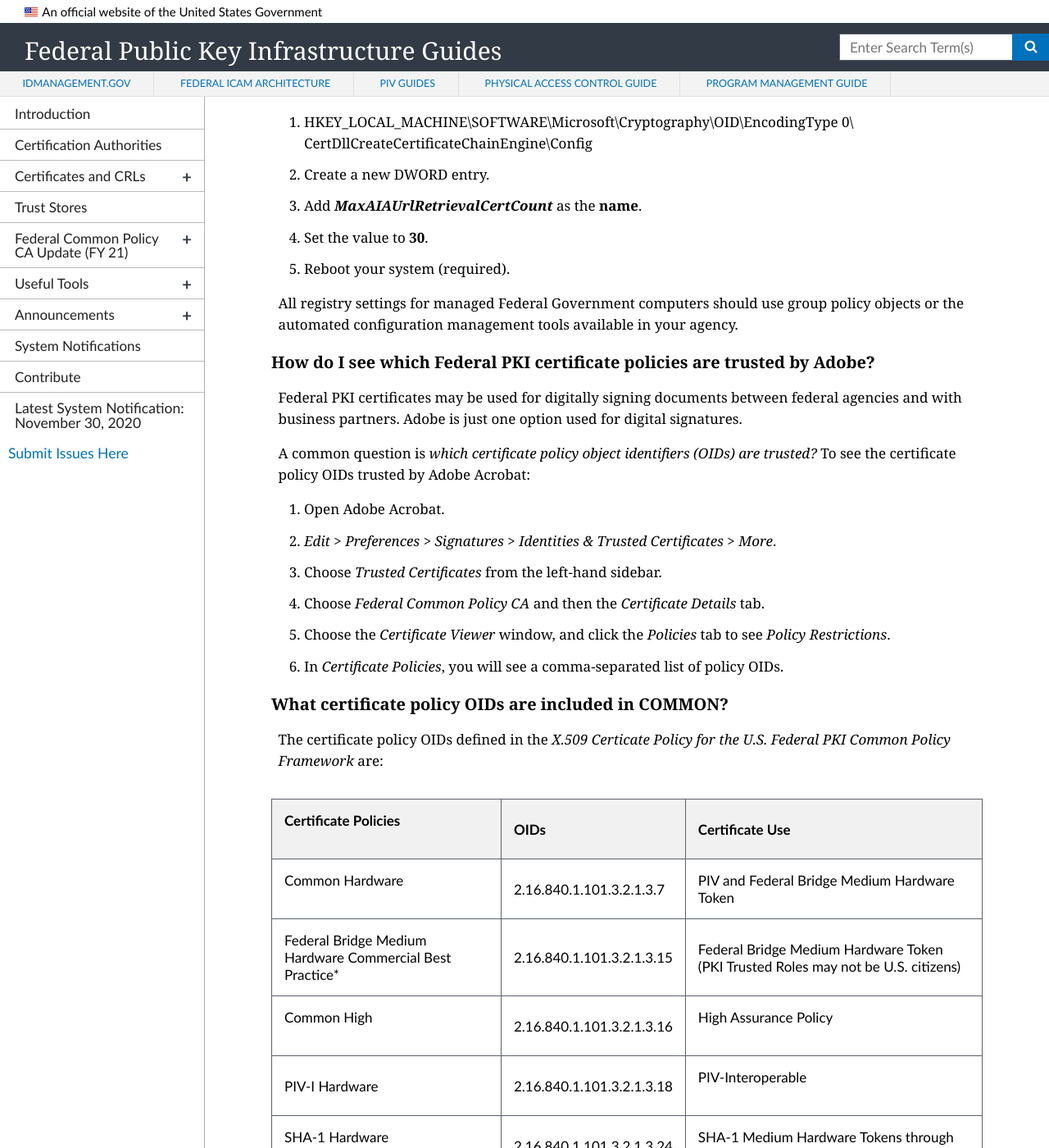
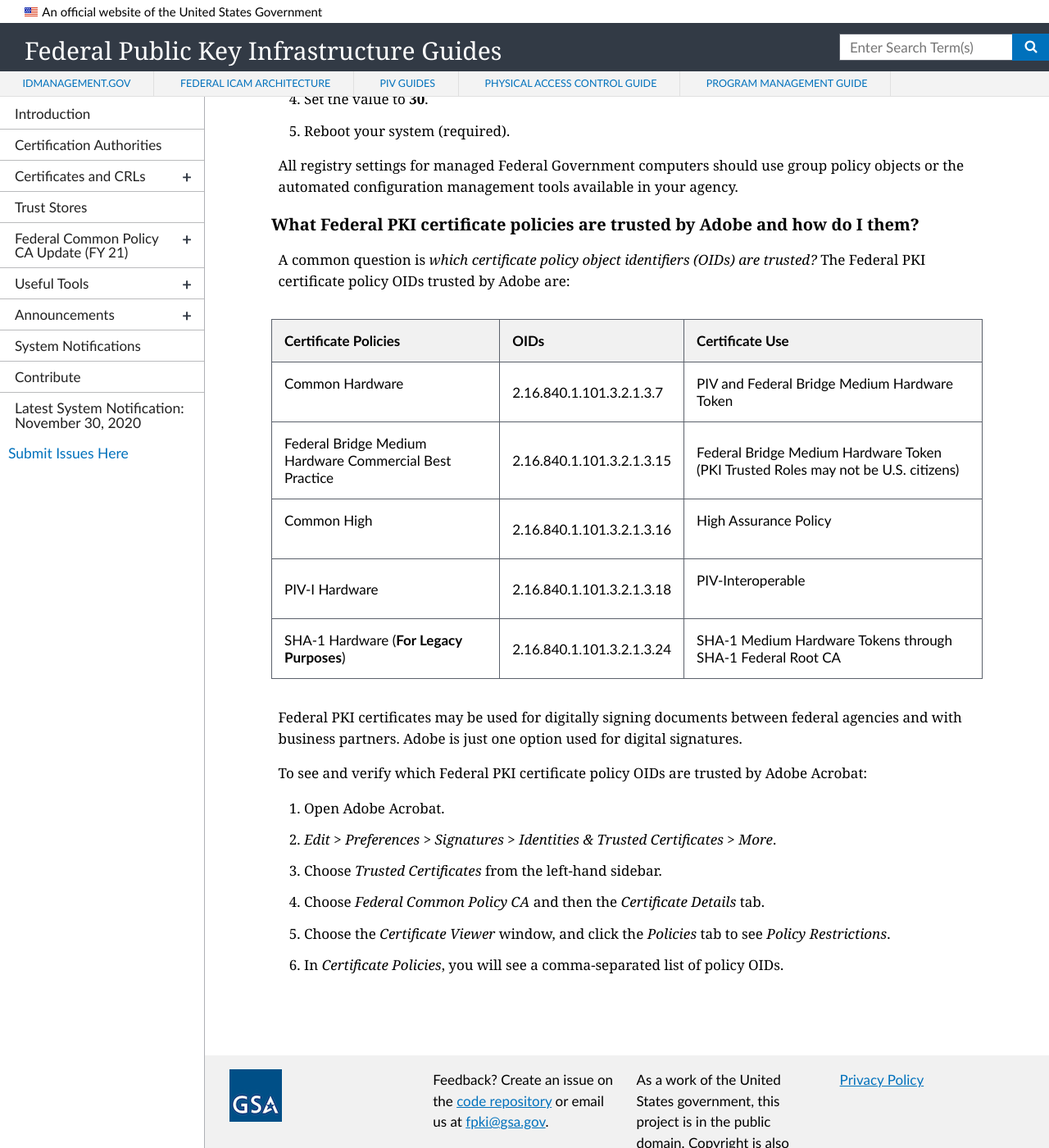
Before and after one commit to GSA/fpki-guides, a Jekyll site: the page built from _truststores/00_index.md, in a window 1280 px wide and 1400 px high, scrolled down 2195 px. Shown: the whole window at 82% size. Built offline with Jekyll 4.4.1, drawn with Linux system fonts in a browser that asks for light colours; nearby versions of some CDN libraries; some of the changed lines change nothing that is shown; some of the changed text lies outside the part shown.

Commit message:
Update 00_index.md
fixes #770

```diff
--- a/_truststores/00_index.md
+++ b/_truststores/00_index.md
@@ -10,8 +10,7 @@
 * [What is a trust store?](#what-is-a-trust-store)
 * [What are the most commonly used trust stores?](#what-are-the-most-commonly-used-trust-stores)
 * [How do I set dynamic path validation for the Microsoft trust store in Windows operating systems?](#how-do-i-set-dynamic-path-validation-for-the-microsoft-trust-store-in-windows-operating-systems)
-* [How do I see which Federal PKI certificate policies are trusted by Adobe?](#how-do-i-see-which-federal-pki-certificate-policies-are-trusted-by-adobe)
-
+* [What Federal PKI certificate policies are trusted by Adobe and how do I see them?](#what-federal-pki-certificate-policies-are-trusted-by-adobe-and-how-do-I-them)
 
 ### What is a trust store?
 There are millions of identity certificates issued to people and devices around the world.  Certificates constantly change as some are revoked and others are issued&mdash;far too many for your computer to maintain an up-to-date list.
@@ -23,16 +22,14 @@
 
 Here are some common trust stores. If the Federal Common Policy CA (FCPCA) (i.e., COMMON) root certificate is included in a trust store and distributed by _default_, the _Includes FCPCA (COMMON)?_ column below will say _Yes_.
 
-{% include alert-info.html content="The Federal Common Policy CA root certificate will be removed from the Microsoft trust store. It has already been removed from the Apple trust store.  Please see the Announcements for more informations and Solutions sections for mitigation actions that you should take as soon as possible. " %}
-
-Trust Store|Includes FCPCA<br>(COMMON)?|Trust Store Manager|Platforms Serviced|Program Information Location
----|---|---|---|---
-Microsoft Trusted Root Certificate Program|Yes (COMMON removal pending)|Microsoft Management Console|Windows OS, Internet Explorer Browser, Outlook|http://aka.ms/RootCert
-Apple Root Certificate Program|No|Keychain Access Utility|macOS, iOS, tvOS, WatchOS, Safari Browser|https://www.apple.com/certificateauthority/ca_program.html
-Mozilla Network Security Services (NSS)|No |Browser trust store|Firefox, Thunderbird, Linux Operating Systems|https://www.mozilla.org/en-US/about/governance/policies/security-group/certs/policy/
-Adobe Approved Trust List|Yes|Application trust store|Adobe Acrobat|https://helpx.adobe.com/acrobat/kb/approved-trust-list2.html
-Java Root Certificate Program|No|Java Applet|Java Distributions|http://www.oracle.com/technetwork/java/javase/javasecarootcertsprogram-1876540.html
-Google|No|Google Admin Console|Android OS, Chromium OS|https://www.chromium.org/Home/chromium-security/root-ca-policy
+Trust Store|Includes FCPCA<br>(COMMON)?|Includes FCPCA G2|Trust Store Manager|Platforms Serviced|Program Information Location
+---|---|---|---|---|---
+Microsoft Trusted Root Certificate Program|Yes (COMMON removal pending)| No |Microsoft Management Console|Windows OS, Internet Explorer Browser, Outlook|http://aka.ms/RootCert
+Apple Root Certificate Program|No|No|Keychain Access Utility|macOS, iOS, tvOS, WatchOS, Safari Browser|https://www.apple.com/certificateauthority/ca_program.html
+Mozilla Network Security Services (NSS)|No |No|Browser trust store|Firefox, Thunderbird, Linux Operating Systems|https://www.mozilla.org/en-US/about/governance/policies/security-group/certs/policy/
+Adobe Approved Trust List|Yes|No|Application trust store|Adobe Acrobat|https://helpx.adobe.com/acrobat/kb/approved-trust-list2.html
+Java Root Certificate Program|No|No|Java Applet|Java Distributions|http://www.oracle.com/technetwork/java/javase/javasecarootcertsprogram-1876540.html
+Google|No|No|Google Admin Console|Android OS, Chromium OS|https://www.chromium.org/Home/chromium-security/root-ca-policy
 Opera|Uses Mozilla
 
 {% include alert-info.html content="Google Chrome uses the trust store of the operating system on Microsoft, Apple, and Android systems. Linux-based systems distribute the Mozilla NSS Library, which may be modified by each version of Linux." %}
@@ -51,11 +48,21 @@
 
 All registry settings for managed Federal Government computers should use group policy objects or the automated configuration management tools available in your agency.
 
-### How do I see which Federal PKI certificate policies are trusted by Adobe?
+### What Federal PKI certificate policies are trusted by Adobe and how do I them?
+
+A common question is *which certificate policy object identifiers (OIDs) are trusted?* The Federal PKI certificate policy OIDs trusted by Adobe are:
+
+| Certificate Policies | OIDs | Certificate Use |
+|:---------------------|:-----|:----------------|
+| Common Hardware                               | 2.16.840.1.101.3.2.1.3.7  | PIV and Federal Bridge Medium Hardware Token                                      |
+| Federal Bridge Medium Hardware Commercial Best Practice | 2.16.840.1.101.3.2.1.3.15 | Federal Bridge Medium Hardware Token (PKI Trusted Roles may not be U.S. citizens) |
+| Common High                                   | 2.16.840.1.101.3.2.1.3.16 | High Assurance Policy                                                             |
+| PIV-I Hardware                                | 2.16.840.1.101.3.2.1.3.18 | PIV-Interoperable                                                                 |
+| SHA-1 Hardware (**For Legacy Purposes**)    	| 2.16.840.1.101.3.2.1.3.24	| SHA-1 Medium Hardware Tokens through SHA-1 Federal Root CA        |
 
 Federal PKI certificates may be used for digitally signing documents between federal agencies and with business partners.  Adobe is just one option used for digital signatures.
 
-A common question is *which certificate policy object identifiers (OIDs) are trusted?* To see the certificate policy OIDs trusted by Adobe Acrobat:
+To see and verify which Federal PKI certificate policy OIDs are trusted by Adobe Acrobat:
 
   1. Open Adobe Acrobat.
   1. _Edit_ > _Preferences_ > _Signatures_ > _Identities & Trusted Certificates_ > _More_.
@@ -63,15 +70,3 @@
   3. Choose _Federal Common Policy CA_ and then the _Certificate Details_ tab.
   3. Choose the _Certificate Viewer_ window, and click the _Policies_ tab to see _Policy Restrictions_.
   4. In _Certificate Policies_, you will see a comma-separated list of policy OIDs.
-
-### What certificate policy OIDs are included in COMMON?
-
-The certificate policy OIDs defined in the *X.509 Certicate Policy for the U.S. Federal PKI Common Policy Framework* are:
-
-| Certificate Policies                                 | OIDs                | Certificate Use                                       |
-|:-----------------------------------------------|:---------------------------|:-----------------------------------------------------------------------------------|
-| Common Hardware                               | 2.16.840.1.101.3.2.1.3.7  | PIV and Federal Bridge Medium Hardware Token                                      |
-| Federal Bridge Medium Hardware Commercial Best Practice* | 2.16.840.1.101.3.2.1.3.15 | Federal Bridge Medium Hardware Token (PKI Trusted Roles may not be U.S. citizens) |
-| Common High                                   | 2.16.840.1.101.3.2.1.3.16 | High Assurance Policy                                                             |
-| PIV-I Hardware                                | 2.16.840.1.101.3.2.1.3.18 | PIV-Interoperable                                                                 |
-| SHA-1 Hardware                                | 2.16.840.1.101.3.2.1.3.24 | SHA-1 Medium Hardware Tokens through SHA-1 Federal Root CA                |
```
